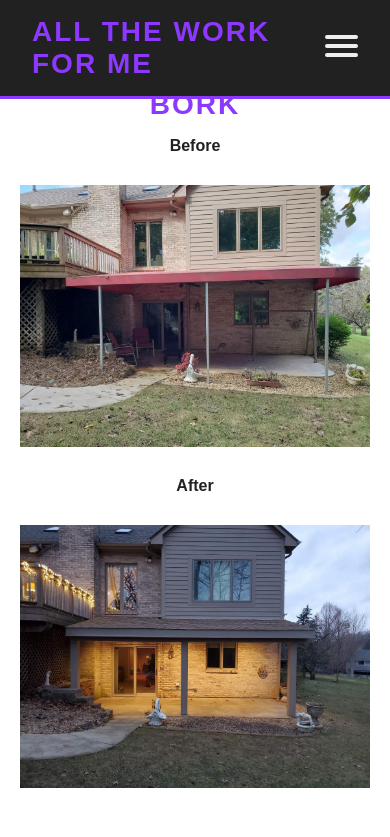
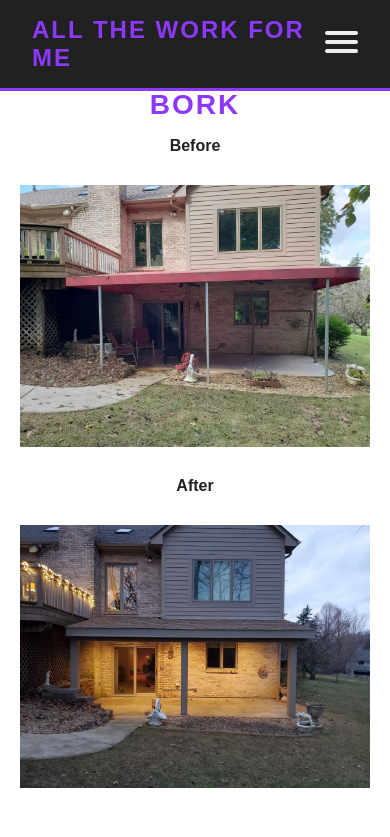
Before and after one commit to Aeromarr/CodeKY2022, a plain HTML site: page index.html in a window 390 px wide. Shown: the top 837 px of the page. Drawn offline with Linux system fonts and the light colour scheme.

Commit message:
fixed mobile issue with navbar covering h1.

```diff
--- a/styles.css
+++ b/styles.css
@@ -196,4 +196,8 @@ p {
   .stages {
     flex-direction: column;
   }
+
+  nav h1 {
+    font-size: 24px;
+  }
 }
```
